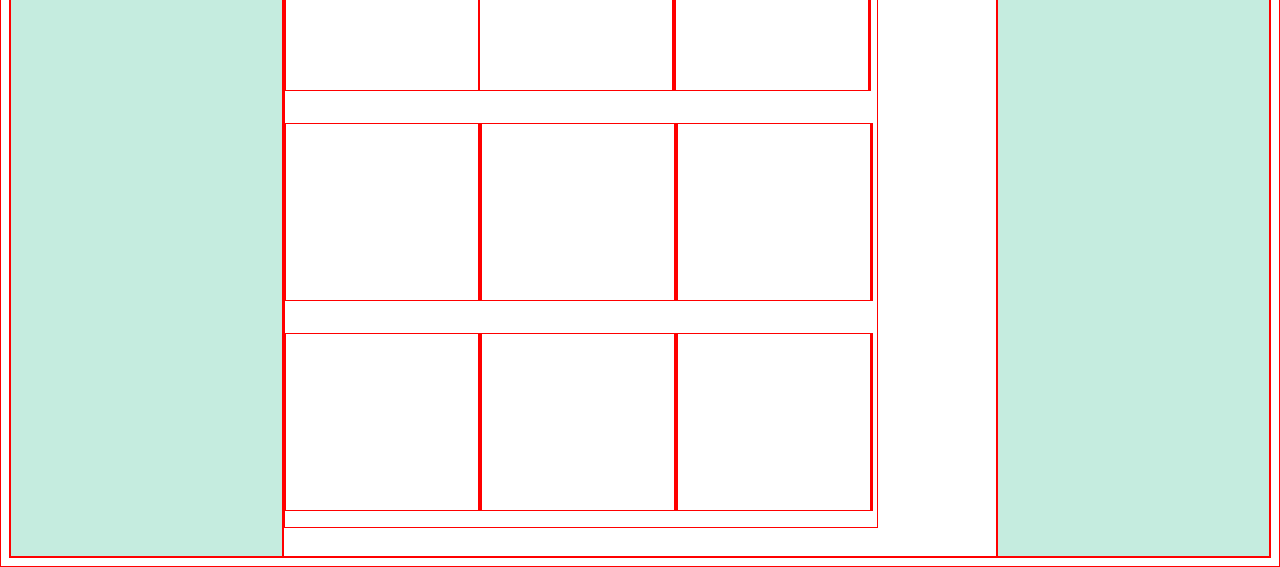
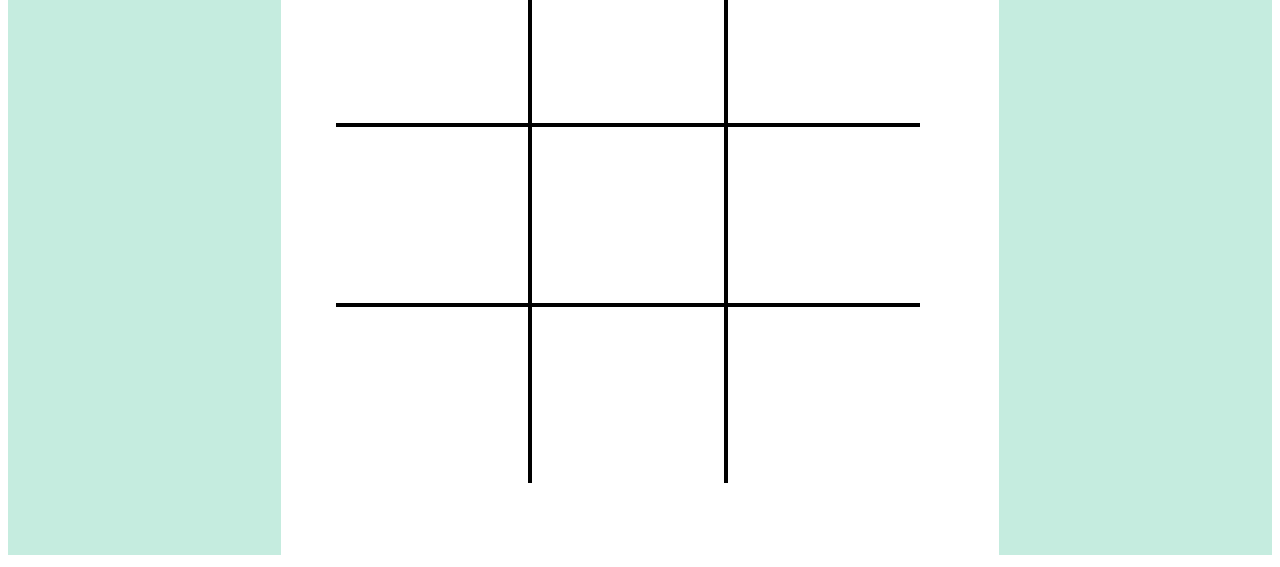
Before and after one commit to daomeow/tic-tac-toe, a plain HTML site: page index.html in a window 1280 px wide. Shown: the part 237-804 px from the top of the page. Drawn offline with Linux system fonts and the light colour scheme; a web font is replaced by a local one.

Commit message:
Complete game board

```diff
--- a/index.html
+++ b/index.html
@@ -17,33 +17,15 @@
       <h1 class="player1-turn">It's 🦊's turn</h1>
       <h1 class="player2-turn visibility-hidden">It's 🐙's turn</h1>
       <section class="board-container">
-        <!-- <div class="row">
-          <p class="spot"></p>
-           <p class="spot"><p>
-           <p class="spot"></√<p>
-        </div>
-        <div class="row">
-           <p class="spot"><p>
-           <p class="spot5"><p>
-           <p class="spot"><p>
-        </div>
-        <div class="row">
-           <p class="spot"><p>
-           <p class="spot"><p>
-           <p class="spot"><p>
-        </div> -->
-
-
-        <p class="spot"></p>
-        <p class="spot"><p>
-        <p class="spot"><p>
-        <p class="spot"><p>
-        <p class="spot"><p>
-        <p class="spot"><p>
-        <p class="spot"><p>
-        <p class="spot"><p>
-        <p class="spot"><p>
-
+        <p class="spot a"></p>
+        <p class="spot b"><p>
+        <p class="spot c"><p>
+        <p class="spot d"><p>
+        <p class="spot e"><p>
+        <p class="spot f"><p>
+        <p class="spot g"><p>
+        <p class="spot h"><p>
+        <p class="spot i"><p>
       </section>
     </main>
 
--- a/styles.css
+++ b/styles.css
@@ -1,5 +1,5 @@
 * {
-  border: 1px solid red;
+  /* border: 1px solid red; */
   }
 
   /* ***** GLOBAL RULES ***** */
@@ -37,6 +37,7 @@ h3 {
   width: 100%;
   display: flex;
   flex-direction: column;
+  align-items: center;
 }
 
 h1 {
@@ -46,14 +47,36 @@ h1 {
 .board-container {
   display: flex;
   flex-wrap: wrap;
-  width: 37em;
+  width: 38em;
+  margin-top: 3.5em;
 }
 .spot {
   height: 11em;
   width: 12em;
 }
 
+.a,
+.b,
+.c,
+.d,
+.e,
+.f {
+  border-bottom: 4px solid black;
+  margin: 0 0;
+}
 
+.b,
+.e,
+.h {
+  border-right: 4px solid black;
+  border-left: 4px solid black;
+}
+
+.g,
+.h,
+.i {
+  margin-top: 0;
+}
 
 
   .visibility-hidden {
```
